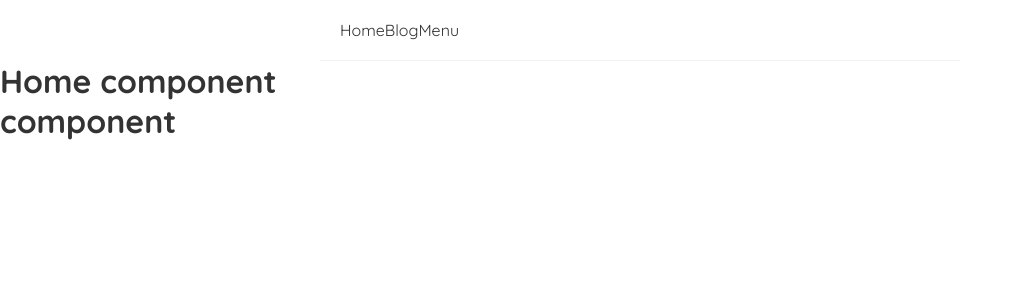
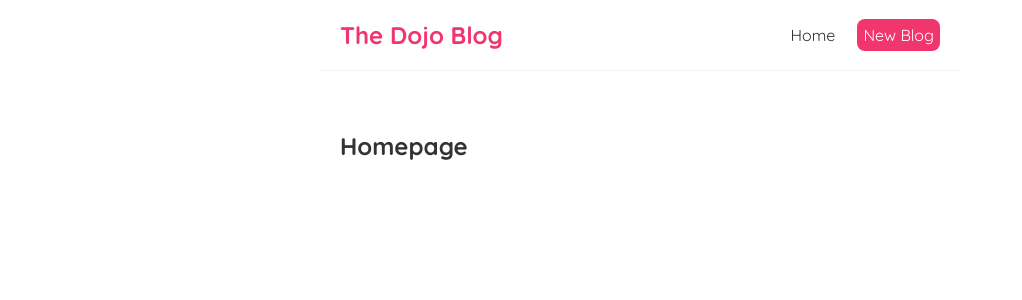
Before and after one commit to gloriaumutoni/dojo-blog, a React (Create React App) app: page / in a window 1280 px wide. Shown: the top 300 px of the page, without its empty margins (0-1022 px from the left). Built offline with nearby package versions, Linux system fonts and the light colour scheme.

Commit message:
added inline styles

```diff
--- a/src/App.js
+++ b/src/App.js
@@ -1,13 +1,12 @@
-import Navbar from './Navbar'
-import Home from './Home'
+import Navbar from './Navbar';
+import Home from './Home';
 
 function App() {
   return (
     <div className="App">
-      <Navbar/>
-      <Home/>
-      <div>
-        <h1> component</h1>
+      <Navbar />
+      <div className="content">
+        <Home />
       </div>
     </div>
   );
--- a/src/Home.js
+++ b/src/Home.js
@@ -1,9 +1,9 @@
 const Home = () => {
     return (
-        <div>
-            <h1>Home component</h1>
-        </div>
-     );
-}
+      <div className="home">
+        <h2>Homepage</h2>
+      </div>
+    );
+  }
 
-export default Home;
+  export default Home;
--- a/src/Navbar.js
+++ b/src/Navbar.js
@@ -1,11 +1,17 @@
 const Navbar = () => {
     return (
-        <nav className="navbar">
-            <p>Home</p>
-            <p>Blog</p>
-            <p>Menu</p>
-        </nav>
-     );
-}
+      <nav className="navbar">
+        <h1>The Dojo Blog</h1>
+        <div className="links">
+          <a href="/">Home</a>
+          <a href="/create" style={{
+            color: 'white',
+            backgroundColor: '#f1356d',
+            borderRadius: '8px'
+          }}>New Blog</a>
+        </div>
+      </nav>
+    );
+  }
 
-export default Navbar;
+  export default Navbar;
```
